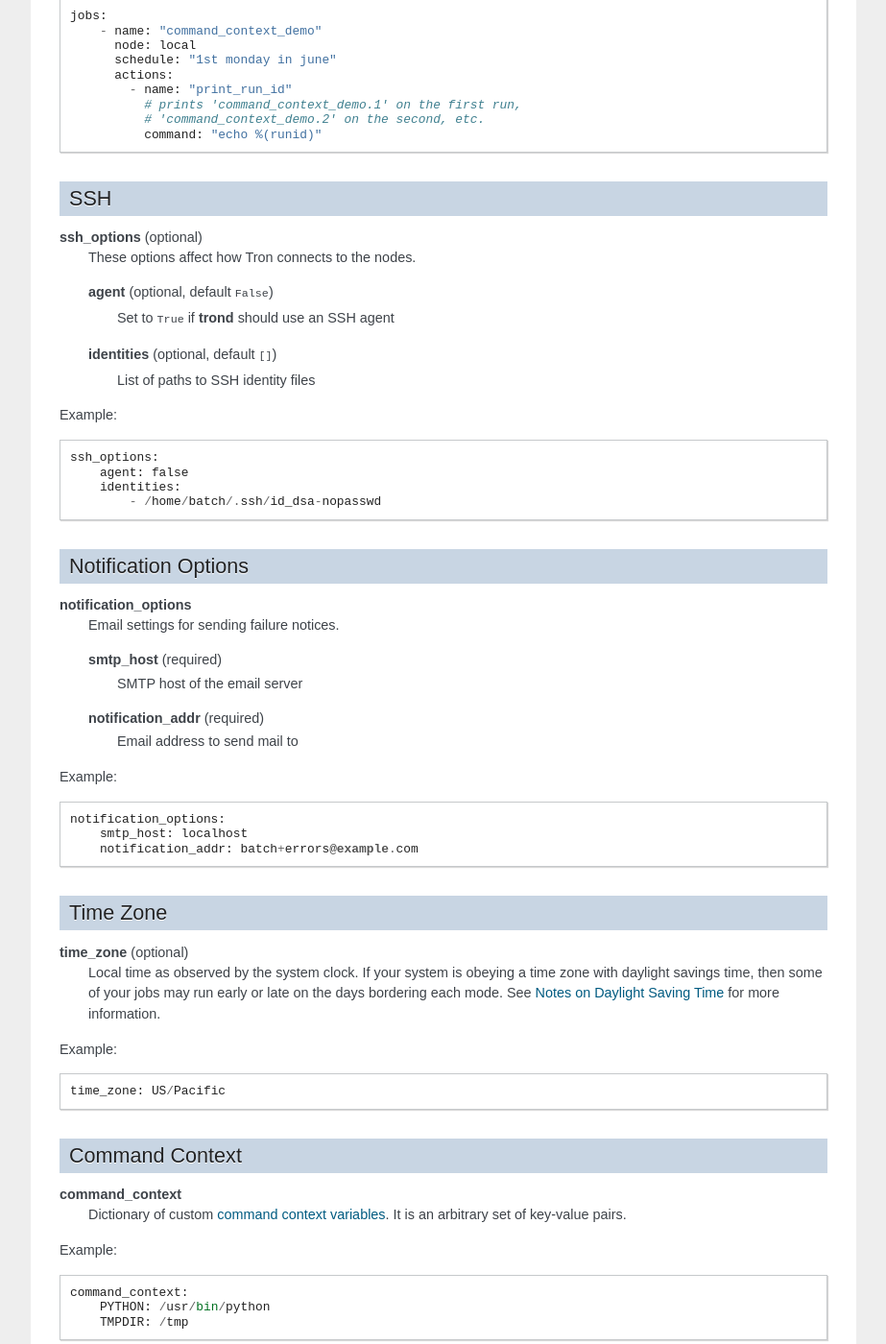
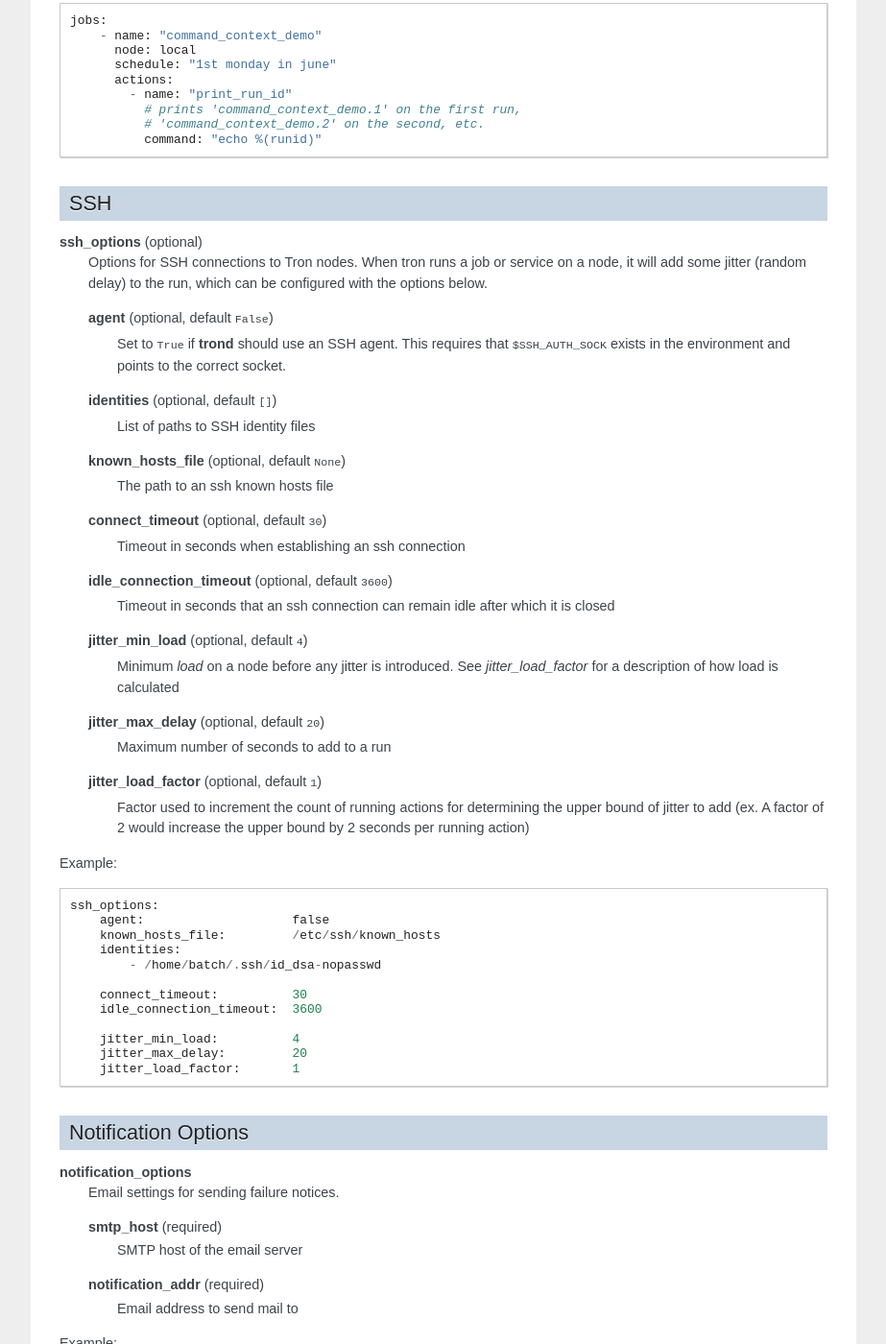
Before and after one commit to Yelp/Tron, a Sphinx documentation site: the page built from docs/config.rst, in a window 1280 px wide and 1400 px high, scrolled down 950 px. Shown: the whole window at 96% size, without its empty margins (198-1121 px from the left). Built offline with Sphinx 7.4.7, drawn with Linux system fonts in a browser that asks for light colours.

Commit message:
Adding docs for new ssh options config.

```diff
--- a/docs/config.rst
+++ b/docs/config.rst
@@ -52,7 +52,7 @@ Basic Example
 .. _command_context_variables:
 
 Command Context Variables
-^^^^^^^^^^^^^^^^^^^^^^^^^
+-------------------------
 
 **command** attribute values may contain **command context variables** that are
 inserted at runtime. The **command context** is populated both by Tron (see
@@ -73,20 +73,54 @@ SSH
 ---
 
 **ssh_options** (optional)
-    These options affect how Tron connects to the nodes.
+    Options for SSH connections to Tron nodes. When tron runs a job or service
+    on a node, it will add some jitter (random delay) to the run, which can be
+    configured with the options below.
 
     **agent** (optional, default ``False``)
-        Set to ``True`` if :command:`trond` should use an SSH agent
+        Set to ``True`` if :command:`trond` should use an SSH agent. This requires
+        that ``$SSH_AUTH_SOCK`` exists in the environment and points to the
+        correct socket.
 
     **identities** (optional, default ``[]``)
         List of paths to SSH identity files
 
+    **known_hosts_file** (optional, default ``None``)
+        The path to an ssh known hosts file
+
+    **connect_timeout** (optional, default ``30``)
+        Timeout in seconds when establishing an ssh connection
+
+    **idle_connection_timeout** (optional, default ``3600``)
+        Timeout in seconds that an ssh connection can remain idle after which
+        it is closed
+
+    **jitter_min_load** (optional, default ``4``)
+        Minimum `load` on a node before any jitter is introduced. See
+        `jitter_load_factor` for a description of how load is calculated
+
+    **jitter_max_delay** (optional, default ``20``)
+        Maximum number of seconds to add to a run
+
+    **jitter_load_factor** (optional, default ``1``)
+        Factor used to increment the count of running actions for determining
+        the upper bound of jitter to add (ex. A factor of 2 would increase the
+        upper bound by 2 seconds per running action)
+
 Example::
 
     ssh_options:
-        agent: false
+        agent:                    false
+        known_hosts_file:         /etc/ssh/known_hosts
         identities:
             - /home/batch/.ssh/id_dsa-nopasswd
+
+        connect_timeout:          30
+        idle_connection_timeout:  3600
+
+        jitter_min_load:          4
+        jitter_max_delay:         20
+        jitter_load_factor:       1
 
 Notification Options
 --------------------
```
Also changed, not shown: 1 other file.
